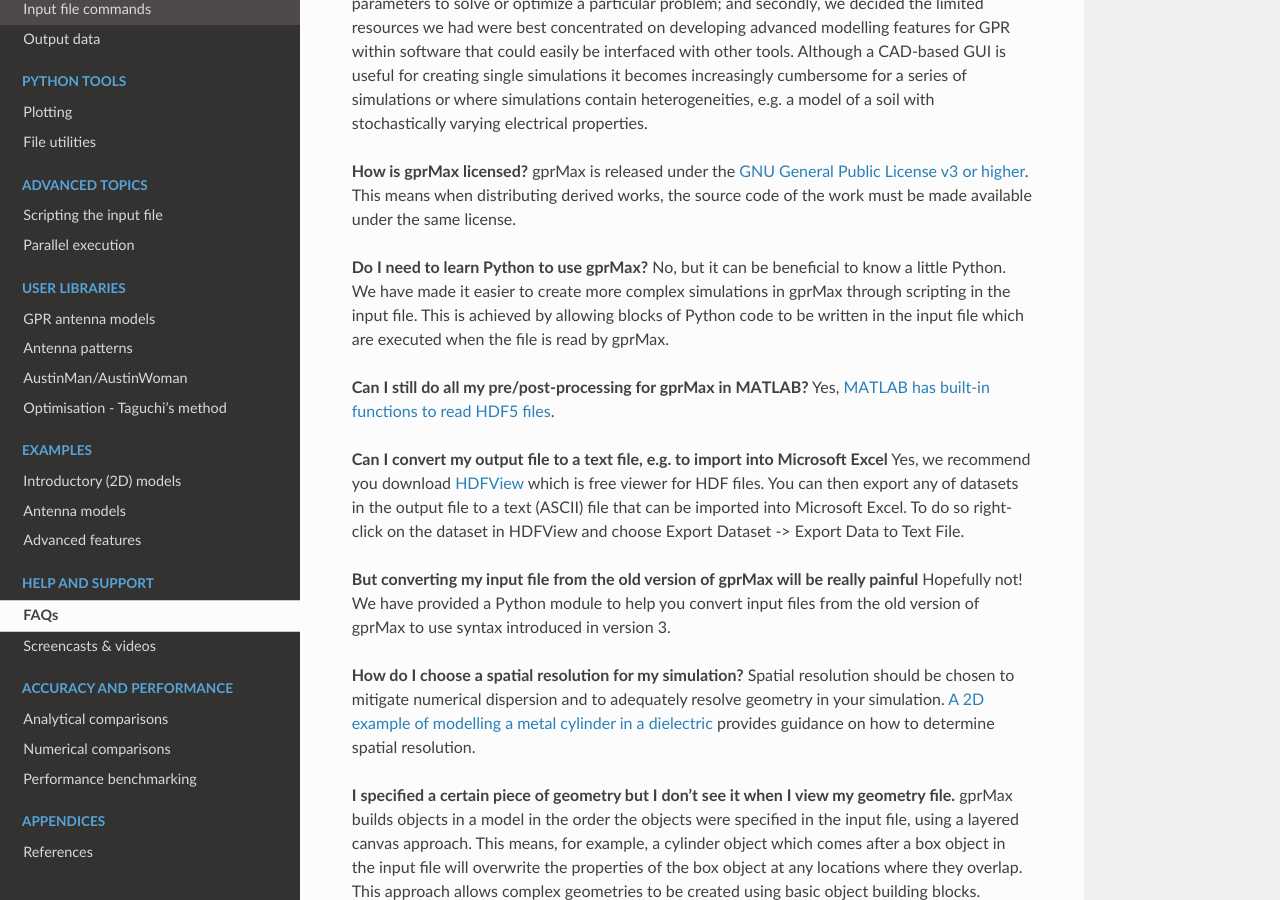
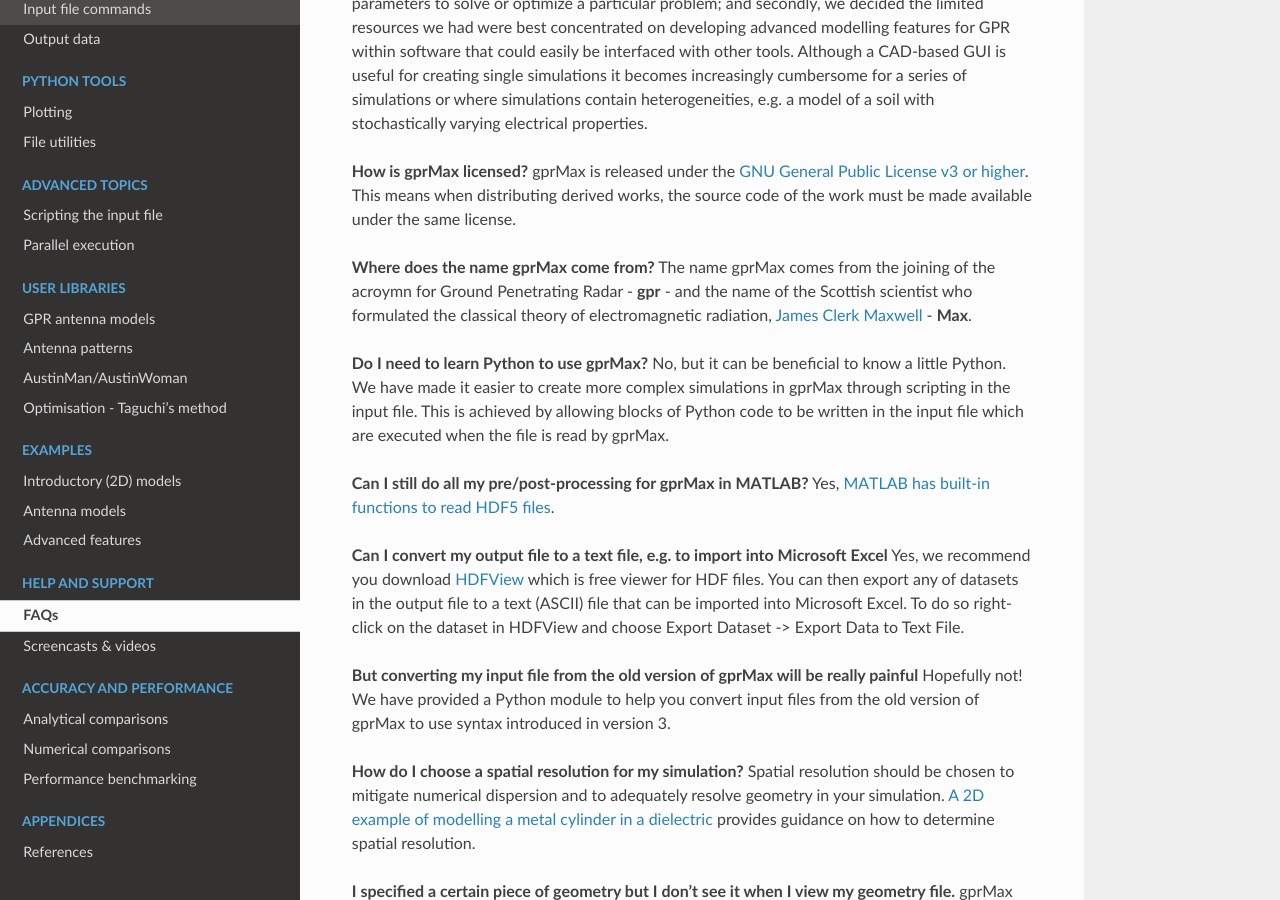
Before and after one commit to docarlson4/gprMax, a Sphinx documentation site: the page built from docs/source/faqs.rst, in a window 1280 px wide and 900 px high, scrolled down 432 px. Built offline with Sphinx 7.4.7 and the Read the Docs theme 2.0.0, drawn with Linux system fonts in a browser that asks for light colours.

Commit message:
Where does the name gprMax come from?

```diff
--- a/docs/source/faqs.rst
+++ b/docs/source/faqs.rst
@@ -12,6 +12,9 @@ We considered developing a CAD-based graphical user interface (GUI) but, for now
 
 **How is gprMax licensed?**
 gprMax is released under the `GNU General Public License v3 or higher <http://www.gnu.org/copyleft/gpl.html>`_. This means when distributing derived works, the source code of the work must be made available under the same license.
+
+**Where does the name gprMax come from?**
+The name gprMax comes from the joining of the acroymn for Ground Penetrating Radar - **gpr** - and the name of the Scottish scientist who formulated the classical theory of electromagnetic radiation, `James Clerk Maxwell <https://en.wikipedia.org/wiki/James_Clerk_Maxwell>`_ - **Max**.
 
 **Do I need to learn Python to use gprMax?**
 No, but it can be beneficial to know a little Python. We have made it easier to create more complex simulations in gprMax through scripting in the input file. This is achieved by allowing blocks of Python code to be written in the input file which are executed when the file is read by gprMax.
```
